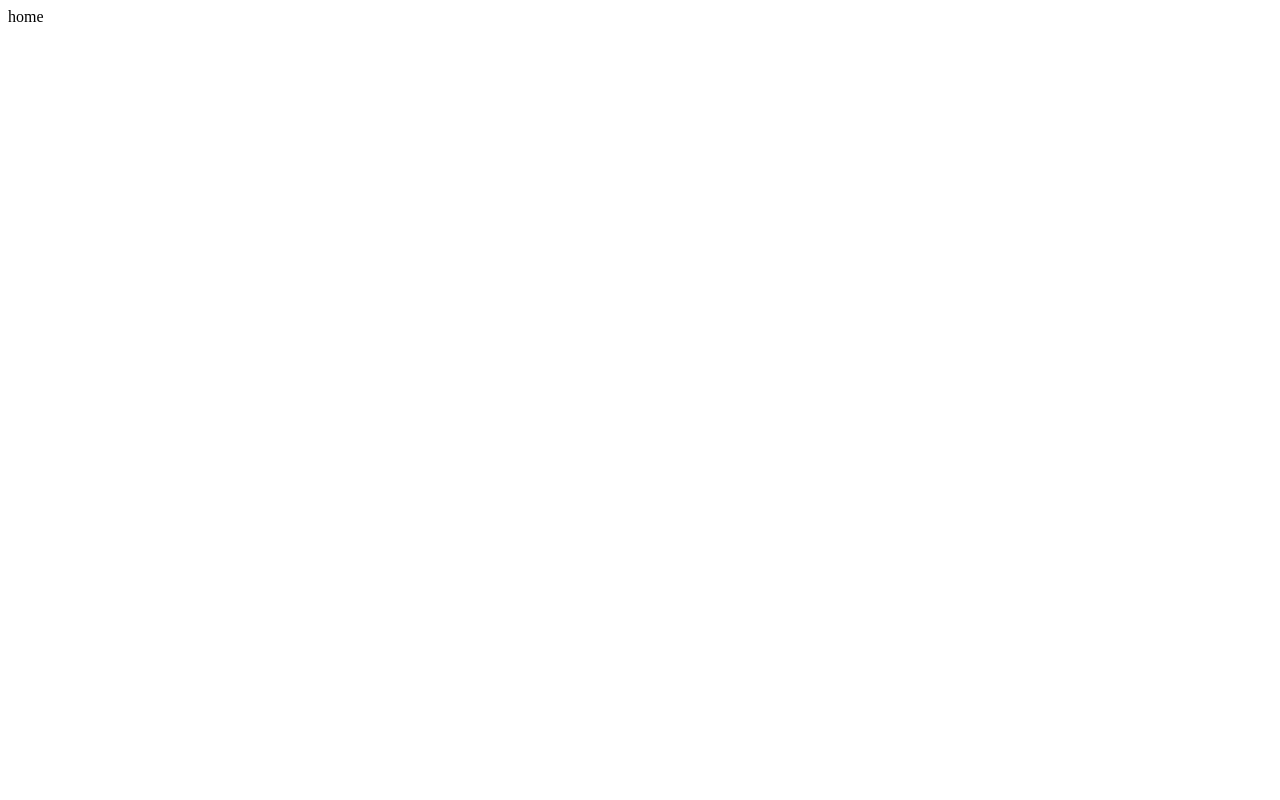
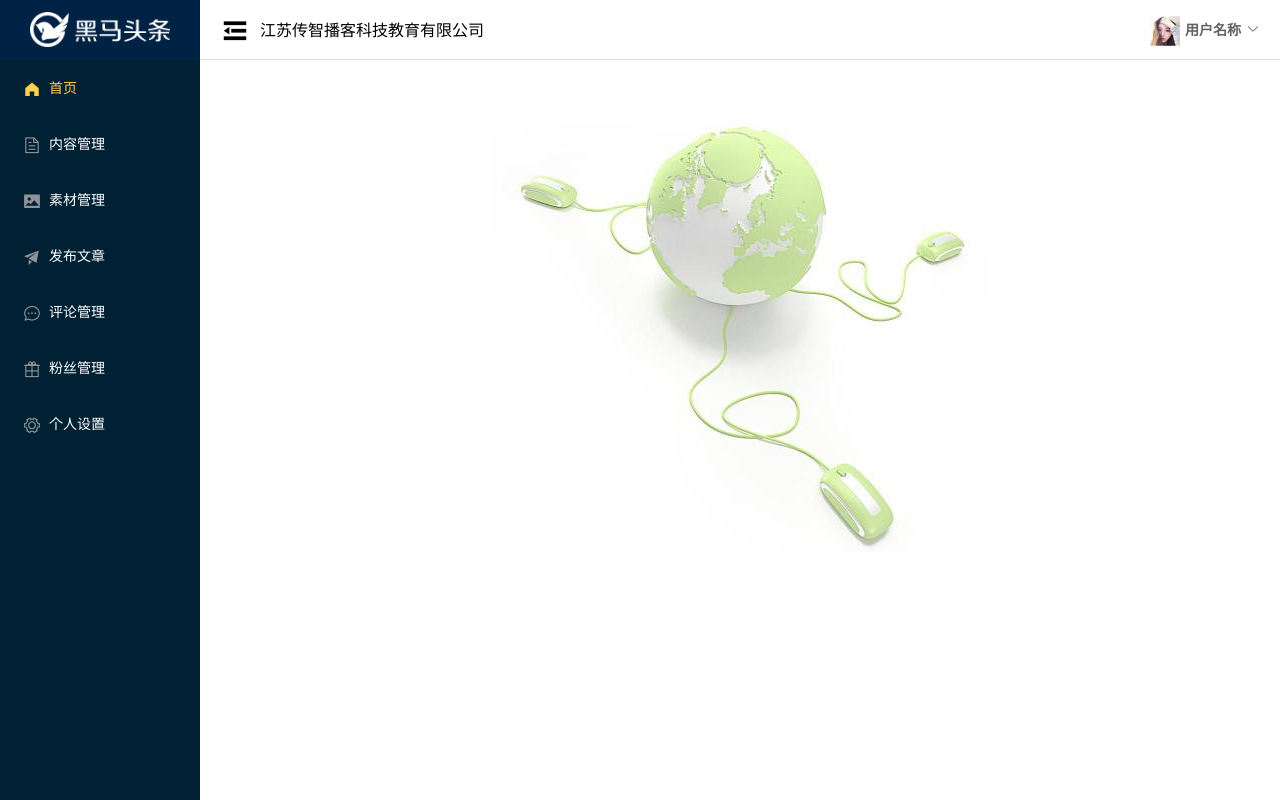
Before and after one commit to GQ-sun/tt-pc, a Vue app: page /#/ in a window 1280 px wide. Built offline with nearby package versions, Linux system fonts and the light colour scheme.

Commit message:
主页&&404完成

```diff
--- a/src/router/index.js
+++ b/src/router/index.js
@@ -1,8 +1,10 @@
 import VueRouter from 'vue-router'
 import Vue from 'vue'
 
-import Login from '../views/login/index.vue'
-import Home from '../views/home/index.vue'
+import Login from '@/views/login'
+import Home from '@/views/home'
+import Welcome from '@/views/welcome'
+import NotFind from '@/views/404'
 Vue.use(VueRouter)
 const router = new VueRouter({
   routes: [{
@@ -10,7 +12,8 @@
     component: Login
   }, {
     path: '/',
-    component: Home
-  }]
+    component: Home,
+    children: [{ path: '/', component: Welcome }]
+  }, { path: '*', component: NotFind }]
 })
 export default router
--- /dev/null
+++ b/src/views/404/index.vue
@@ -0,0 +1,18 @@
+<template>
+  <div class="container-404"></div>
+</template>
+
+<script>
+export default {}
+</script>
+
+<style scoped lang='less'>
+.container-404 {
+  width: 100%;
+  height: 100%;
+  position: absolute;
+  top: 0;
+  left: 0;
+  background: url('../../assets/404.png') no-repeat center / cover;
+}
+</style>
--- a/src/views/home/index.vue
+++ b/src/views/home/index.vue
@@ -1,9 +1,132 @@
 <template>
-  <div class="container-home">home</div>
+  <el-container class="container">
+    <el-aside :width="isOpen?'200px':'60px'">
+      <div class="logo" :class="{logoSmall:!isOpen}"></div>
+      <!-- //导航菜单 -->
+      <el-menu
+        default-active="/"
+        background-color="#002033"
+        text-color="#fff"
+        active-text-color="#ffd04b"
+        style="border-right:none"
+        :collapse="!isOpen"
+        :collapse-transition="false"
+        router
+      >
+        <el-menu-item index="/">
+          <i class="el-icon-s-home"></i>
+          <span slot="title">首页</span>
+        </el-menu-item>
+        <el-menu-item index="/article">
+          <i class="el-icon-document"></i>
+          <span slot="title">内容管理</span>
+        </el-menu-item>
+        <el-menu-item index="/image">
+          <i class="el-icon-picture"></i>
+          <span slot="title">素材管理</span>
+        </el-menu-item>
+        <el-menu-item index="/publish">
+          <i class="el-icon-s-promotion"></i>
+          <span slot="title">发布文章</span>
+        </el-menu-item>
+        <el-menu-item index="/comment">
+          <i class="el-icon-chat-dot-round"></i>
+          <span slot="title">评论管理</span>
+        </el-menu-item>
+        <el-menu-item index="/fans">
+          <i class="el-icon-present"></i>
+          <span slot="title">粉丝管理</span>
+        </el-menu-item>
+        <el-menu-item index="/setting">
+          <i class="el-icon-setting"></i>
+          <span slot="title">个人设置</span>
+        </el-menu-item>
+      </el-menu>
+    </el-aside>
+    <el-container>
+      <el-header>
+        <span class="el-icon-s-fold icon" @click="toggleMenu"></span>
+        <span class="text">江苏传智播客科技教育有限公司</span>
+        <!-- //下拉菜单 -->
+        <el-dropdown class="dropdown">
+          <span class="el-dropdown-link">
+            <img src="../../assets/avatar.jpg" alt class="headIcon" />
+            <span class="userName">用户名称</span>
+            <i class="el-icon-arrow-down el-icon--right"></i>
+          </span>
+          <el-dropdown-menu slot="dropdown">
+            <el-dropdown-item icon="el-icon-setting">个人设置</el-dropdown-item>
+            <el-dropdown-item icon="el-icon-unlock">退出登录</el-dropdown-item>
+          </el-dropdown-menu>
+        </el-dropdown>
+      </el-header>
+      <el-main>
+        <!-- //二级路由容器 -->
+        <router-view></router-view>
+      </el-main>
+    </el-container>
+  </el-container>
 </template>
 
 <script>
-export default {}
+export default {
+  data () {
+    return {
+      isOpen: true
+    }
+  },
+  methods: {
+    toggleMenu () {
+      this.isOpen = !this.isOpen
+    }
+  }
+}
 </script>
 
-<style scoped lang='less'></style>
+<style scoped lang='less'>
+.container {
+  width: 100%;
+  height: 100%;
+  position: absolute;
+  top: 0;
+  left: 0;
+}
+.el-aside {
+  background: #002033;
+  .logo {
+    width: 100%;
+    height: 60px;
+    background: #002244 url('../../assets/logo_admin.png') no-repeat center /
+      140px auto;
+  }
+  .logoSmall {
+    background-image: url(../../assets/logo_admin_01.png);
+    background-size: 36px auto;
+  }
+}
+.el-header {
+  line-height: 60px;
+  border-bottom: 1px solid #ddd;
+  .icon {
+    font-size: 30px;
+    vertical-align: middle;
+  }
+  .text {
+    vertical-align: middle;
+    margin-left: 10px;
+  }
+  .dropdown {
+    float: right;
+    .headIcon {
+      width: 30px;
+      height: 30px;
+      vertical-align: middle;
+    }
+    .userName {
+      font-weight: bold;
+      vertical-align: middle;
+      margin-left: 5px;
+    }
+  }
+}
+</style>
--- /dev/null
+++ b/src/views/welcome/index.vue
@@ -0,0 +1,16 @@
+<template>
+  <div class="container-welcome">
+    <img src="../../assets/welcome.jpg" alt />
+  </div>
+</template>
+
+<script>
+export default {}
+</script>
+
+<style scoped lang='less'>
+img {
+  display: block;
+  margin: 0 auto;
+}
+</style>
```
